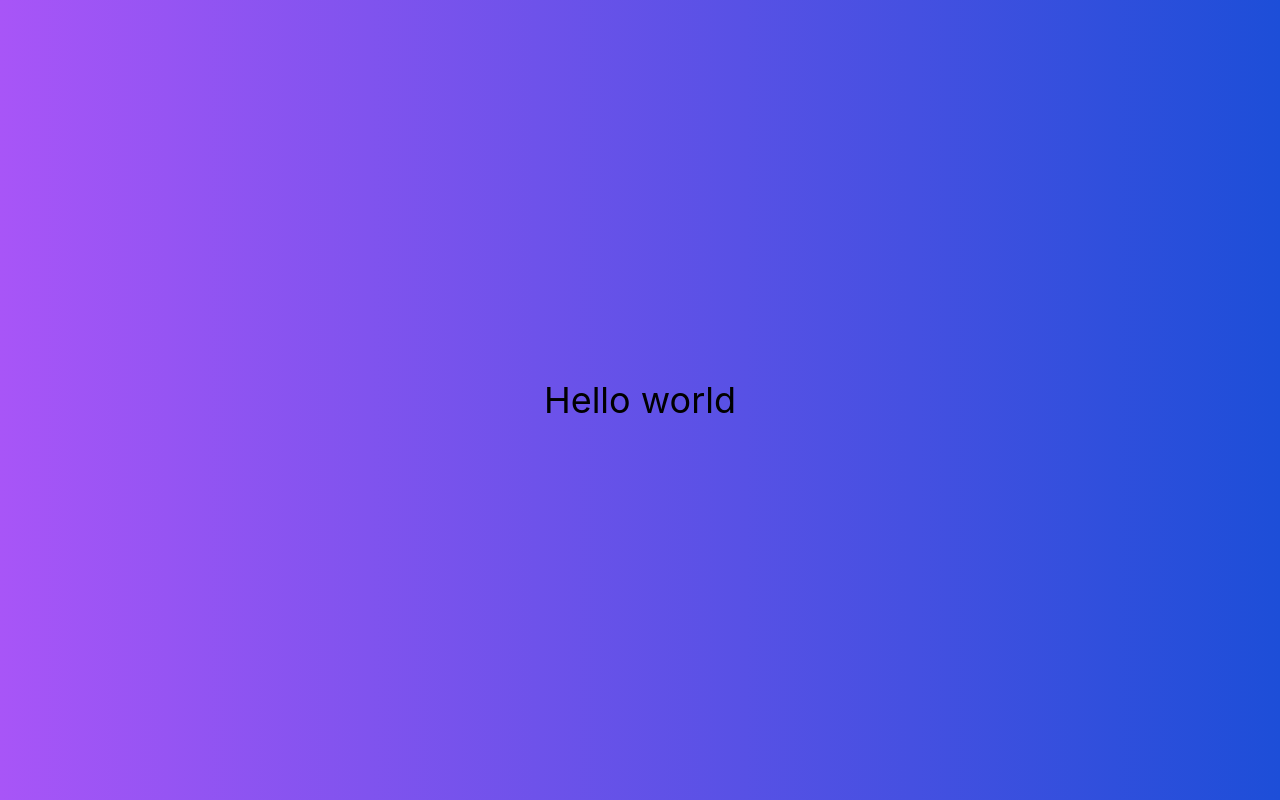
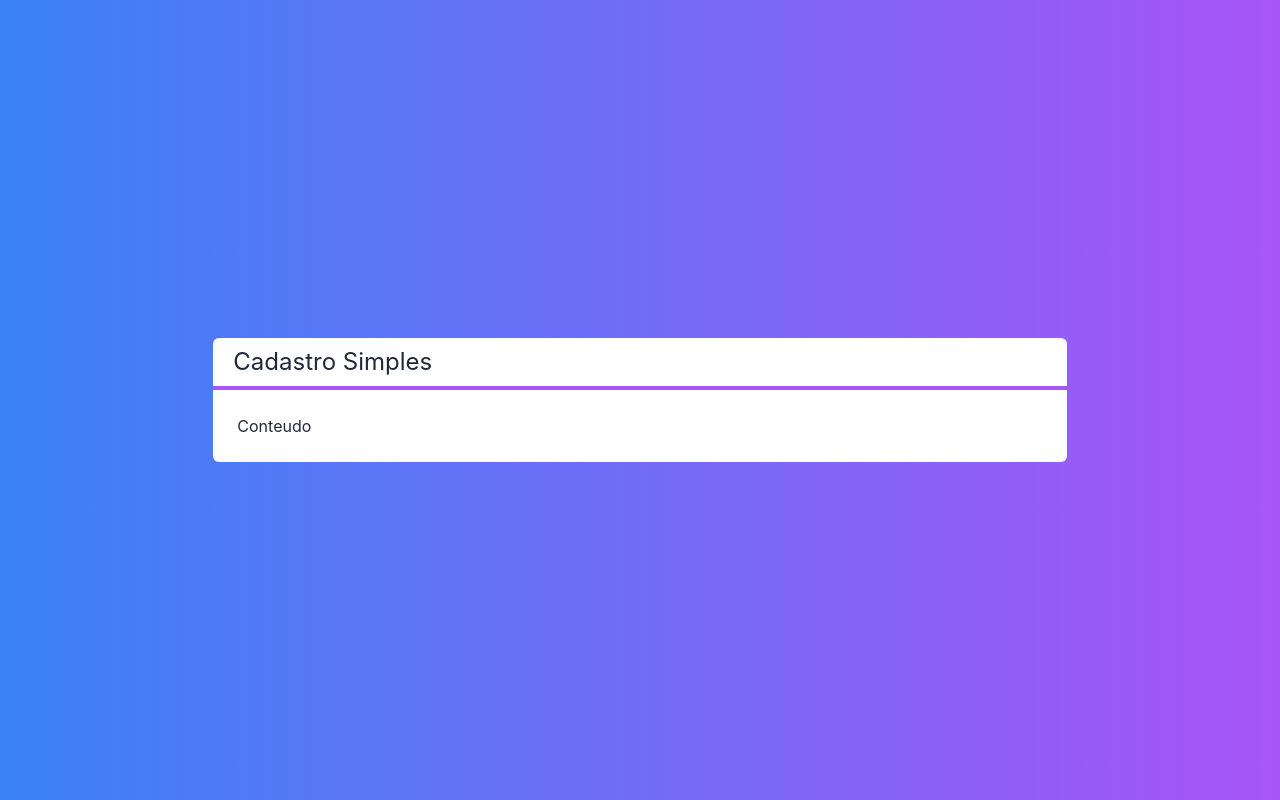
Before and after one commit to igor-cotrim/next-crud, a Next.js app: page / in a window 1280 px wide. Built offline with nearby package versions, Linux system fonts and the light colour scheme.

Commit message:
create components Layout and Title

```diff
--- /dev/null
+++ b/src/components/Layout/index.tsx
@@ -0,0 +1,20 @@
+import Title from "../Title"
+
+type LayoutProps = {
+  title: string
+  children: React.ReactNode
+}
+
+const Layout = ({children,title}:LayoutProps) => {
+  return (
+    <div className={`
+      flex flex-col w-2/3
+      bg-white text-gray-800 rounded-md
+    `}>
+      <Title>{title}</Title>
+      <div className={`p-6`}>{children}</div>
+    </div>
+  )
+}
+
+export default Layout
--- /dev/null
+++ b/src/components/Title/index.tsx
@@ -0,0 +1,16 @@
+type TitleProps = {
+  children: React.ReactNode
+}
+
+const Title = ({children}:TitleProps) => {
+  return (
+    <div className={`flex flex-col justify-center`}>
+      <h1 className={`px-5 py-2 text-2xl`}>
+        {children}
+      </h1>
+      <hr className={`border-2 border-purple-500`} />
+    </div>
+  )
+}
+
+export default Title
--- a/src/pages/index.tsx
+++ b/src/pages/index.tsx
@@ -1,15 +1,17 @@
 import type { NextPage } from 'next'
+import Layout from '../components/Layout'
 
 
 const Home: NextPage = () => {
   return (
     <div className={`
       flex h-screen justify-center items-center
-      bg-gradient-to-r from-purple-500 to-blue-700
+      bg-gradient-to-r from-blue-500 to-purple-500
+      text-white
     `}>
-      <h1 className={`text-4xl`}>
-        Hello world
-      </h1>
+      <Layout title='Cadastro Simples'>
+        <span>Conteudo</span>
+      </Layout>
     </div>
   )
 }
```
